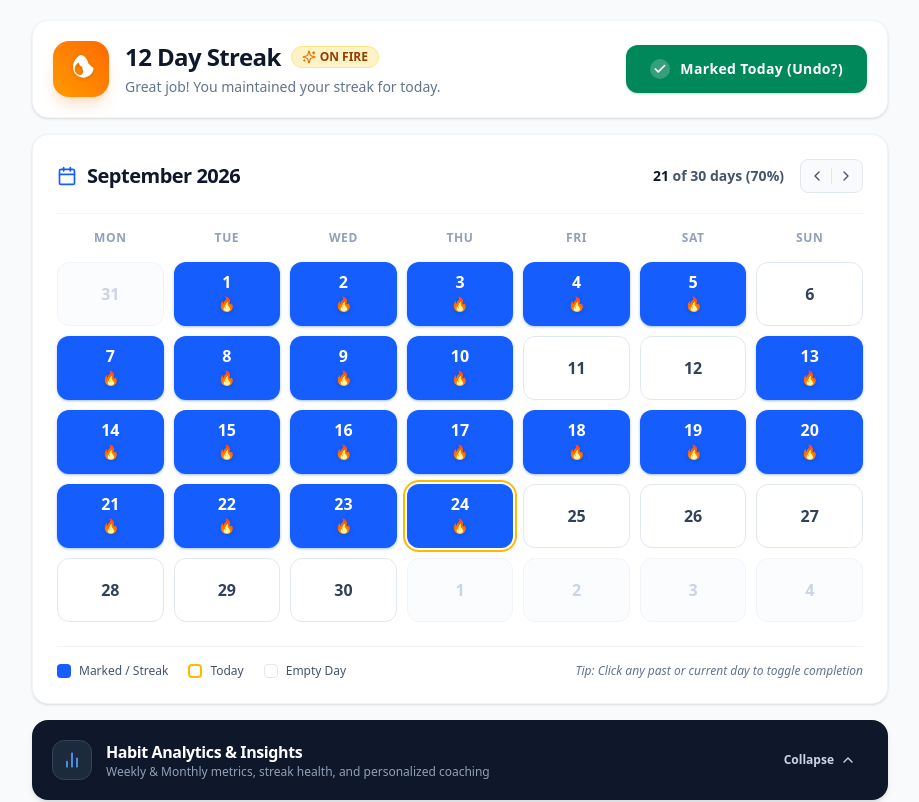
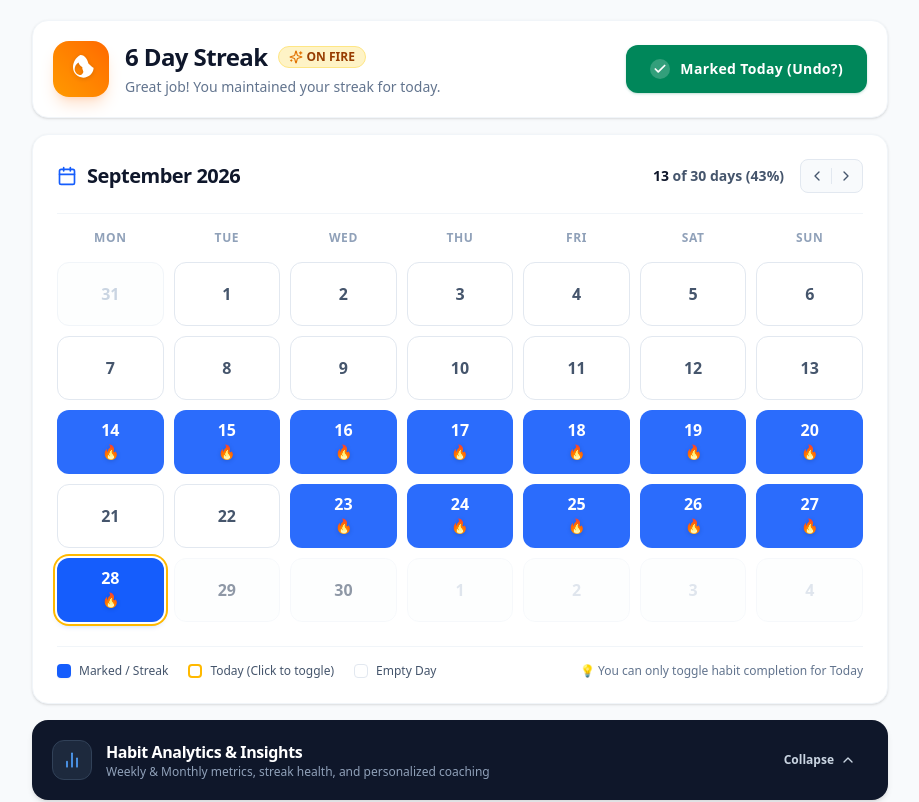
Before and after one commit to Techexplified/habit-tracker, a React (Vite) app: page / in a window 1280 px wide. Shown: the top 802 px of the page, without its empty margins (180-1099 px from the left). Built offline with nearby package versions, Linux system fonts and the light colour scheme.

Commit message:
feat: use real current date and restrict toggling to current date only

```diff
--- a/src/App.jsx
+++ b/src/App.jsx
@@ -18,13 +18,13 @@ import HabitInsights from './components/HabitInsights'
 export default function App() {
   const trelloRef = useRef(null)
 
-  // Simulation date: 2026-09-24 matches the UI mockup reference state
-  const [todayDate] = useState(() => new Date(2026, 8, 24))
+  // Real current date
+  const [todayDate] = useState(() => new Date())
   const todayKey = formatDateKey(todayDate)
 
-  // Calendar month/year navigation state
-  const [currentYear, setCurrentYear] = useState(2026)
-  const [currentMonth, setCurrentMonth] = useState(8) // September (0-indexed)
+  // Calendar month/year navigation state initialized to current month and year
+  const [currentYear, setCurrentYear] = useState(() => new Date().getFullYear())
+  const [currentMonth, setCurrentMonth] = useState(() => new Date().getMonth())
 
   // Habit dataset
   const [habitState, setHabitState] = useState(DEFAULT_SEED_DATA)
@@ -72,7 +72,7 @@ export default function App() {
     return calculateMonthlyStats(habitState.markedDates, currentYear, currentMonth)
   }, [habitState.markedDates, currentYear, currentMonth])
 
-  // Handler to toggle today
+  // Handler to toggle today (called from StreakHeader or calendar today cell)
   const handleToggleToday = async () => {
     const isCurrentlyMarked = habitState.markedDates.includes(todayKey)
     let updatedDates
@@ -91,23 +91,10 @@ export default function App() {
     await saveHabitData(trelloRef.current, updatedState)
   }
 
-  // Handler to toggle any date in calendar
+  // Handler to toggle any date in calendar (strictly limited to today)
   const handleToggleDate = async (dateKey) => {
-    const isMarked = habitState.markedDates.includes(dateKey)
-    let updatedDates
-    if (isMarked) {
-      updatedDates = habitState.markedDates.filter((d) => d !== dateKey)
-    } else {
-      updatedDates = [...habitState.markedDates, dateKey]
-    }
-
-    const updatedState = {
-      ...habitState,
-      markedDates: updatedDates
-    }
-
-    setHabitState(updatedState)
-    await saveHabitData(trelloRef.current, updatedState)
+    if (dateKey !== todayKey) return
+    await handleToggleToday()
   }
 
   // Month navigation
--- a/src/components/HabitCalendar.jsx
+++ b/src/components/HabitCalendar.jsx
@@ -1,6 +1,6 @@
 import React from 'react'
 import { Calendar as CalendarIcon, ChevronLeft, ChevronRight } from 'lucide-react'
-import { formatDateKey } from '../services/habitStorage'
+import { formatDateKey, parseDateKey } from '../services/habitStorage'
 
 const MONTH_NAMES = [
   'January', 'February', 'March', 'April', 'May', 'June',
@@ -10,9 +10,9 @@ const MONTH_NAMES = [
 const DAYS_OF_WEEK = ['MON', 'TUE', 'WED', 'THU', 'FRI', 'SAT', 'SUN']
 
 export default function HabitCalendar({
-  year = 2026,
-  month = 8, // September (0-indexed)
-  todayDate = new Date(2026, 8, 24),
+  year,
+  month,
+  todayDate = new Date(),
   markedDates = [],
   onToggleDate,
   onPrevMonth,
@@ -20,6 +20,9 @@ export default function HabitCalendar({
 }) {
   const markedSet = new Set(markedDates)
   const todayKey = formatDateKey(todayDate)
+
+  const todayStart = new Date(todayDate)
+  todayStart.setHours(0, 0, 0, 0)
 
   // Calculate days in month and offsets for Monday-first calendar
   const daysInCurrentMonth = new Date(year, month + 1, 0).getDate()
@@ -47,25 +50,13 @@ export default function HabitCalendar({
     const prevMonthIdx = month === 0 ? 11 : month - 1
     const prevYear = month === 0 ? year - 1 : year
     const dateKey = `${prevYear}-${String(prevMonthIdx + 1).padStart(2, '0')}-${String(dayNum).padStart(2, '0')}`
-    calendarCells.push({
-      dayNumber: dayNum,
-      dateKey,
-      isCurrentMonth: false,
-      isMarked: markedSet.has(dateKey),
-      isToday: dateKey === todayKey
-    })
+    calendarCells.push(buildCell(dateKey, dayNum, false))
   }
 
   // 2. Current month days
   for (let dayNum = 1; dayNum <= daysInCurrentMonth; dayNum++) {
     const dateKey = `${year}-${String(month + 1).padStart(2, '0')}-${String(dayNum).padStart(2, '0')}`
-    calendarCells.push({
-      dayNumber: dayNum,
-      dateKey,
-      isCurrentMonth: true,
-      isMarked: markedSet.has(dateKey),
-      isToday: dateKey === todayKey
-    })
+    calendarCells.push(buildCell(dateKey, dayNum, true))
   }
 
   // 3. Next month leading days (to complete 35 or 42 cells)
@@ -74,13 +65,25 @@ export default function HabitCalendar({
     const nextMonthIdx = month === 11 ? 0 : month + 1
     const nextYear = month === 11 ? year + 1 : year
     const dateKey = `${nextYear}-${String(nextMonthIdx + 1).padStart(2, '0')}-${String(dayNum).padStart(2, '0')}`
-    calendarCells.push({
-      dayNumber: dayNum,
+    calendarCells.push(buildCell(dateKey, dayNum, false))
+  }
+
+  function buildCell(dateKey, dayNumber, isCurrentMonth) {
+    const cellDate = parseDateKey(dateKey)
+    cellDate.setHours(0, 0, 0, 0)
+    const isToday = dateKey === todayKey
+    const isFuture = cellDate > todayStart
+    const isPast = cellDate < todayStart
+
+    return {
+      dayNumber,
       dateKey,
-      isCurrentMonth: false,
+      isCurrentMonth,
       isMarked: markedSet.has(dateKey),
-      isToday: dateKey === todayKey
-    })
+      isToday,
+      isFuture,
+      isPast
+    }
   }
 
   return (
@@ -133,29 +136,45 @@ export default function HabitCalendar({
       {/* Calendar Cells Grid */}
       <div className="grid grid-cols-7 gap-2.5">
         {calendarCells.map((cell) => {
-          const { dayNumber, dateKey, isCurrentMonth, isMarked, isToday } = cell
+          const { dayNumber, dateKey, isCurrentMonth, isMarked, isToday, isFuture } = cell
 
           return (
             <button
               key={dateKey}
               type="button"
-              onClick={() => onToggleDate(dateKey)}
-              className={`relative aspect-square sm:aspect-auto sm:h-16 rounded-xl flex flex-col items-center justify-center p-1 transition-all cursor-pointer select-none group ${
-                isMarked
-                  ? 'bg-blue-600 hover:bg-blue-700 text-white shadow-sm shadow-blue-600/30'
+              disabled={!isToday}
+              onClick={isToday ? () => onToggleDate(dateKey) : undefined}
+              title={
+                isToday
+                  ? 'Today: Click to toggle habit'
+                  : isFuture
+                  ? 'Future date (cannot be toggled)'
+                  : isMarked
+                  ? 'Completed habit (past history)'
+                  : 'Incomplete day (past history)'
+              }
+              className={`relative aspect-square sm:aspect-auto sm:h-16 rounded-xl flex flex-col items-center justify-center p-1 transition-all select-none group ${
+                isToday
+                  ? isMarked
+                    ? 'bg-blue-600 hover:bg-blue-700 text-white shadow-md shadow-blue-600/30 ring-2 ring-amber-400 ring-offset-2 cursor-pointer hover:scale-[1.03] active:scale-95'
+                    : 'bg-white hover:bg-amber-50/50 border-2 border-amber-400 text-slate-800 shadow-sm cursor-pointer hover:scale-[1.03] active:scale-95'
+                  : isMarked
+                  ? 'bg-blue-600/90 text-white cursor-default'
+                  : isFuture
+                  ? 'bg-slate-50/40 border border-slate-100 text-slate-300 cursor-not-allowed opacity-60'
                   : isCurrentMonth
-                  ? 'bg-white hover:bg-slate-50 border border-slate-200 text-slate-700'
-                  : 'bg-slate-50/50 border border-slate-100 text-slate-300'
-              } ${
-                isToday ? 'ring-2 ring-amber-400 ring-offset-2' : ''
+                  ? 'bg-white border border-slate-200 text-slate-600 cursor-default'
+                  : 'bg-slate-50/30 border border-slate-100 text-slate-300 cursor-default'
               }`}
             >
               <span
                 className={`text-sm sm:text-base font-bold leading-none ${
                   isMarked
                     ? 'text-white'
+                    : isToday
+                    ? 'text-slate-900 font-extrabold'
                     : isCurrentMonth
-                    ? 'text-slate-700'
+                    ? 'text-slate-600'
                     : 'text-slate-300'
                 }`}
               >
@@ -182,7 +201,7 @@ export default function HabitCalendar({
           </div>
           <div className="flex items-center gap-2">
             <span className="w-3.5 h-3.5 rounded bg-white border-2 border-amber-400 inline-block" />
-            <span className="text-slate-600 font-medium">Today</span>
+            <span className="text-slate-600 font-medium">Today (Click to toggle)</span>
           </div>
           <div className="flex items-center gap-2">
             <span className="w-3.5 h-3.5 rounded bg-white border border-slate-200 inline-block" />
@@ -190,8 +209,8 @@ export default function HabitCalendar({
           </div>
         </div>
 
-        <p className="text-slate-500 italic">
-          Tip: Click any past or current day to toggle completion
+        <p className="text-slate-500 font-medium">
+          💡 You can only toggle habit completion for Today
         </p>
       </div>
     </div>
--- a/src/services/habitStorage.js
+++ b/src/services/habitStorage.js
@@ -1,25 +1,6 @@
 // Storage and calculation engine for Habit & Streak Tracker
 
 const STORAGE_KEY = 'habit_tracker_data_v1'
-
-// Initial seed data reproducing the exact September 2026 state from the UI mockup
-export const DEFAULT_SEED_DATA = {
-  habitName: 'Daily Habit & Focus',
-  targetDaysPerWeek: 7,
-  // 21 marked dates in September 2026:
-  // Sep 1-5, Sep 7-10, Sep 13, Sep 14-20, Sep 21-24
-  markedDates: [
-    '2026-09-01', '2026-09-02', '2026-09-03', '2026-09-04', '2026-09-05',
-    '2026-09-07', '2026-09-08', '2026-09-09', '2026-09-10',
-    '2026-09-13',
-    '2026-09-14', '2026-09-15', '2026-09-16', '2026-09-17', '2026-09-18', '2026-09-19', '2026-09-20',
-    '2026-09-21', '2026-09-22', '2026-09-23', '2026-09-24'
-  ],
-  bestAllTimeStreak: 18,
-  monthlyStreaksCount: 2,
-  monthlyMomentum: '+67% vs last mo',
-  customCoachNotes: []
-}
 
 export function formatDateKey(date) {
   const y = date.getFullYear()
@@ -33,10 +14,42 @@ export function parseDateKey(str) {
   return new Date(y, m - 1, d)
 }
 
+// Generate dynamic initial seed data relative to the current real date
+export function getInitialSeedData() {
+  const today = new Date()
+  const dates = []
+
+  // Pre-fill active streak ending on today (e.g. today and past 5 days)
+  for (let i = 0; i <= 5; i++) {
+    const d = new Date(today)
+    d.setDate(today.getDate() - i)
+    dates.push(formatDateKey(d))
+  }
+
+  // Pre-fill some earlier days in the current month
+  for (let i = 8; i <= 14; i++) {
+    const d = new Date(today)
+    d.setDate(today.getDate() - i)
+    dates.push(formatDateKey(d))
+  }
+
+  return {
+    habitName: 'Daily Habit & Focus',
+    targetDaysPerWeek: 7,
+    markedDates: [...new Set(dates)].sort(),
+    bestAllTimeStreak: 18,
+    monthlyStreaksCount: 2,
+    monthlyMomentum: '+67% vs last mo',
+    customCoachNotes: []
+  }
+}
+
+export const DEFAULT_SEED_DATA = getInitialSeedData()
+
 /**
  * Calculates the current active streak counting backwards from today or yesterday.
  */
-export function calculateCurrentStreak(markedDates, referenceDate = new Date(2026, 8, 24)) {
+export function calculateCurrentStreak(markedDates, referenceDate = new Date()) {
   const markedSet = new Set(markedDates)
   const ref = new Date(referenceDate)
   ref.setHours(0, 0, 0, 0)
@@ -94,7 +107,7 @@ export function calculateBestStreak(markedDates, recordedBest = 18) {
 /**
  * Calculates Monday-Sunday weekly cadence for the week containing referenceDate.
  */
-export function calculateWeeklyCadence(markedDates, referenceDate = new Date(2026, 8, 24)) {
+export function calculateWeeklyCadence(markedDates, referenceDate = new Date()) {
   const markedSet = new Set(markedDates)
   const d = new Date(referenceDate)
   d.setHours(0, 0, 0, 0)
@@ -185,8 +198,7 @@ export async function loadHabitData(t) {
     console.warn('Could not read from localStorage:', err)
   }
 
-  // Seed default
-  return { ...DEFAULT_SEED_DATA }
+  return getInitialSeedData()
 }
 
 /**
```
